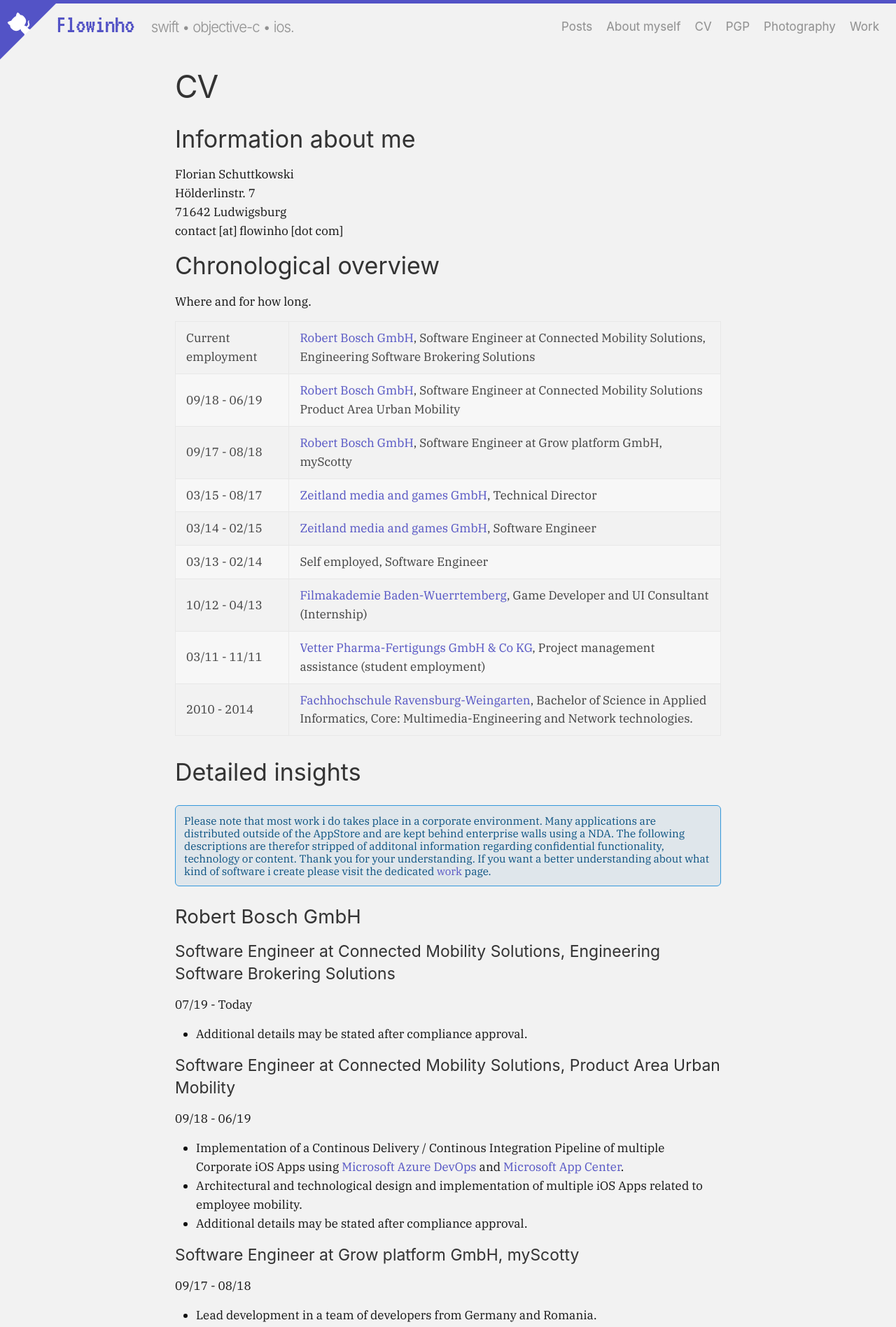
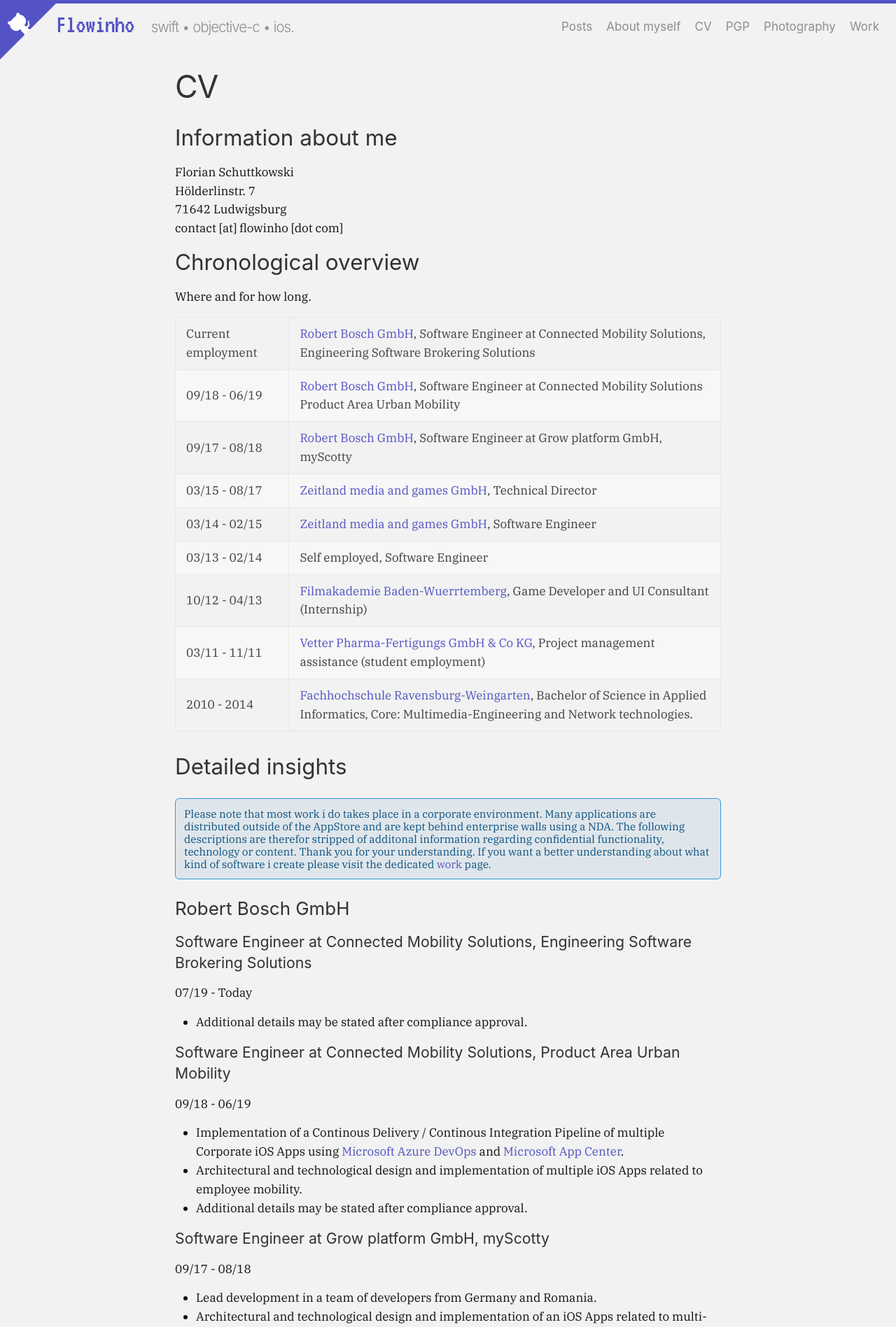
Before and after one commit to flowinho/flowinho.github.io, a Jekyll site: the page built from cv.md, in a window 1280 px wide. Shown: the top 1897 px of the page at 70% size. Built offline with Jekyll 4.4.1, drawn with Linux system fonts in a browser that asks for light colours.

Commit message:
Changing the size of headers

```diff
--- a/_sass/minima/_layout.scss
+++ b/_sass/minima/_layout.scss
@@ -302,7 +302,7 @@
   margin-bottom: $spacing-unit;
 
   h2 {
-    @include relative-font-size(2);
+    @include relative-font-size(1.85);
 
     @include media-query($on-laptop) {
       @include relative-font-size(1.75);
@@ -310,15 +310,15 @@
   }
 
   h3 {
-    @include relative-font-size(1.625);
+    @include relative-font-size(1.525);
 
     @include media-query($on-laptop) {
-      @include relative-font-size(1.375);
+      @include relative-font-size(1.275);
     }
   }
 
   h4 {
-    @include relative-font-size(1.35);
+    @include relative-font-size(1.25);
 
     @include media-query($on-laptop) {
       @include relative-font-size(1.135);
```
